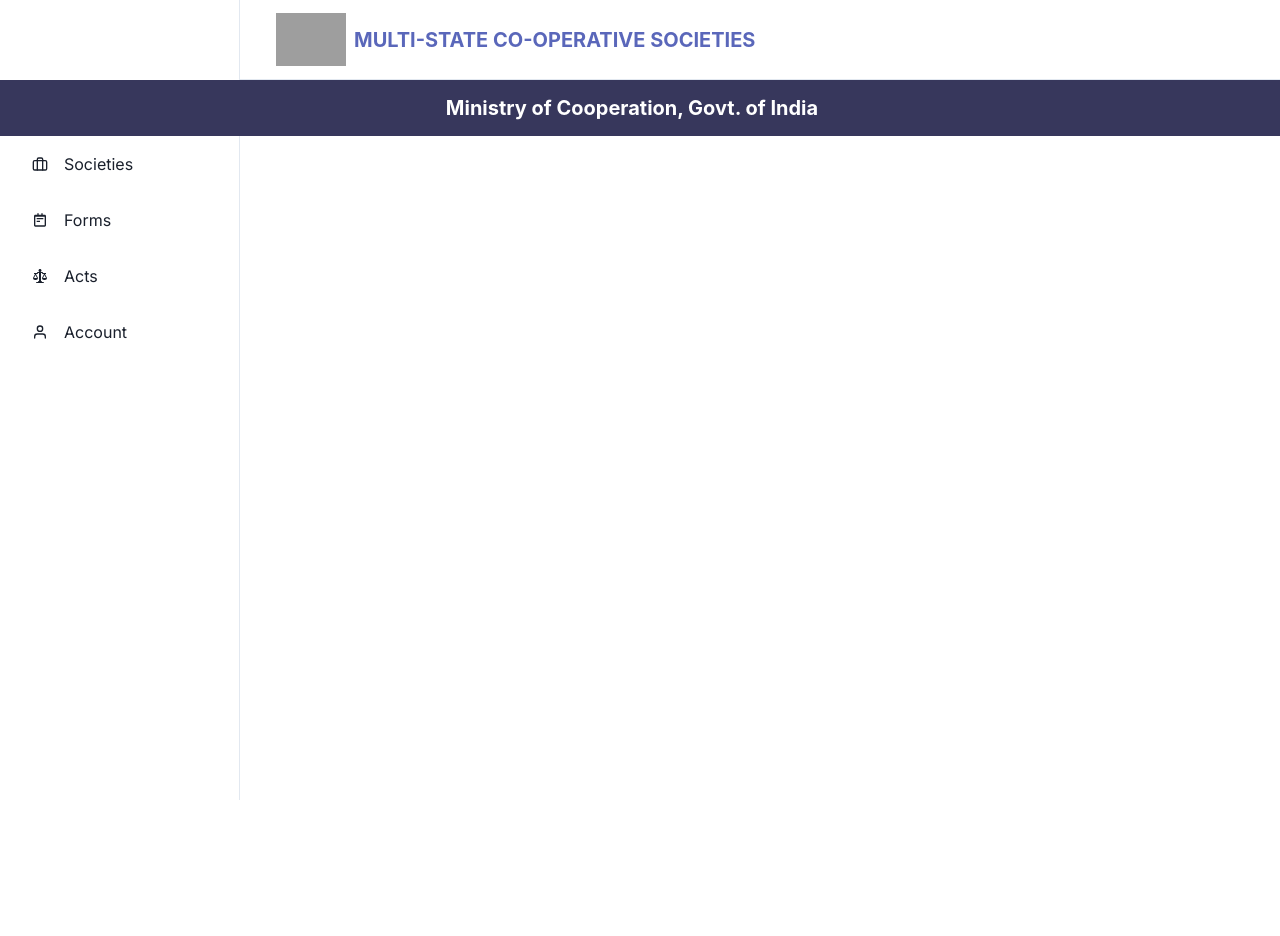
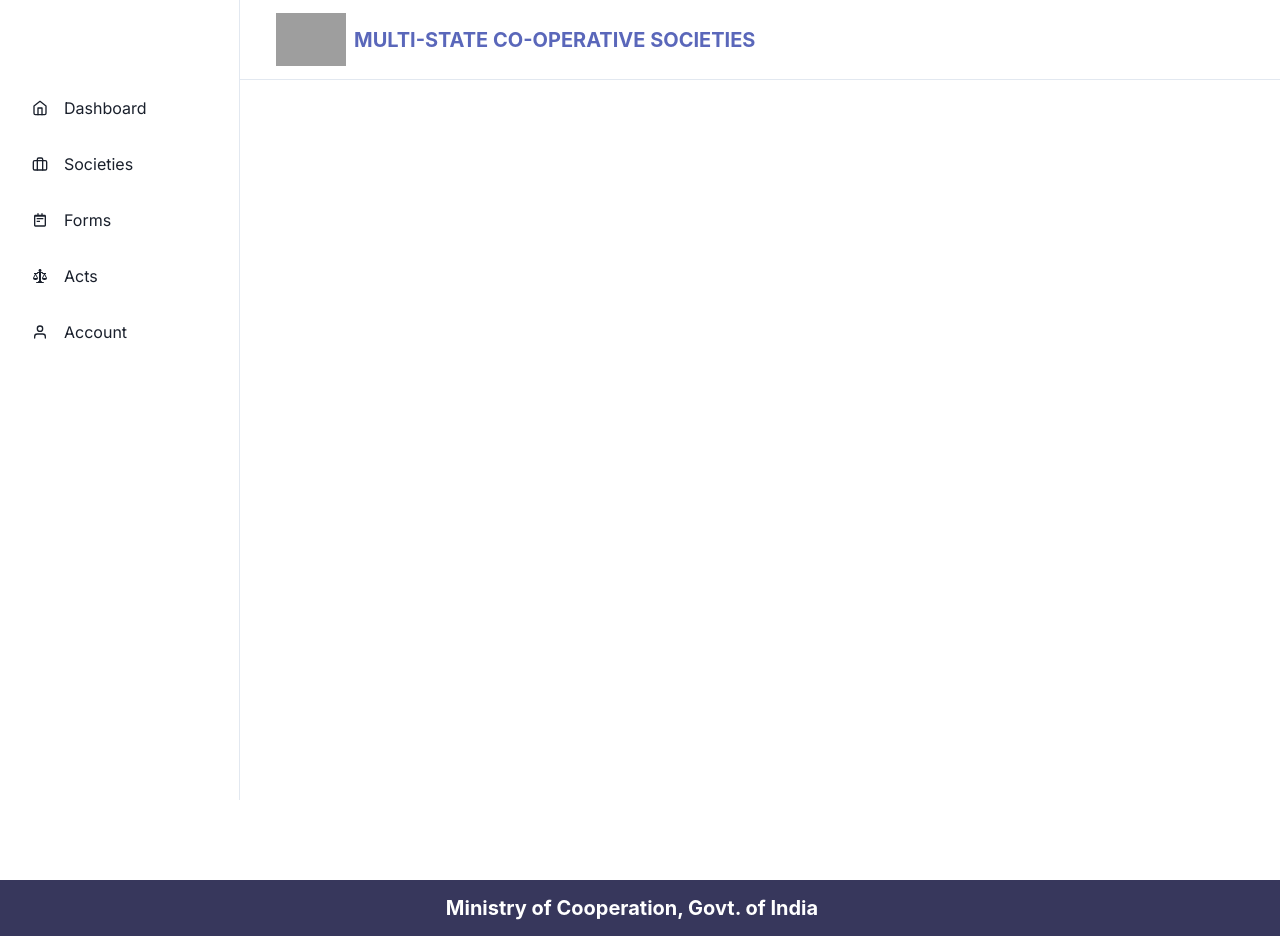
Before and after one commit to thenightswatch-kits/mscs-hackathon, a Next.js app in the folder code/website/: page /account in a window 1280 px wide. Before the commit the page ends 800 px from the top, so only its background shows below. Built offline with nearby package versions, Linux system fonts and the light colour scheme; grey boxes are pictures that could not be loaded.

Commit message:
Updated Styles

```diff
--- a/code/website/src/pages/account/index.tsx
+++ b/code/website/src/pages/account/index.tsx
@@ -45,7 +45,8 @@
             </Head>
             <main className={`${styles.main} ${inter.className}`}>
                 <Navbar children={undefined} />
-
+                <Box marginLeft={{ base: 0, md: 60 }} minHeight={'100vh'}>
+                </Box>
                 <Footer />
             </main>
         </>
```
